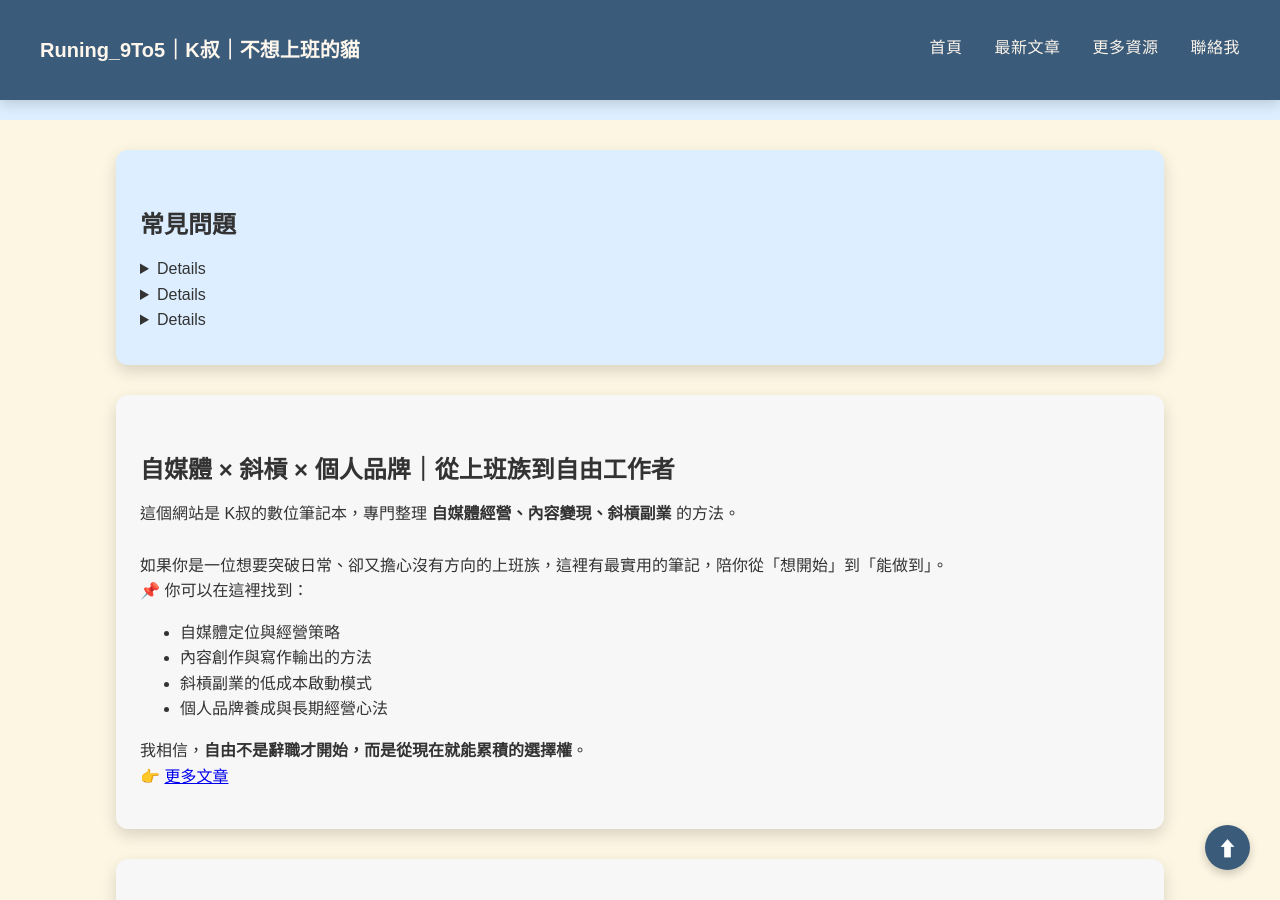
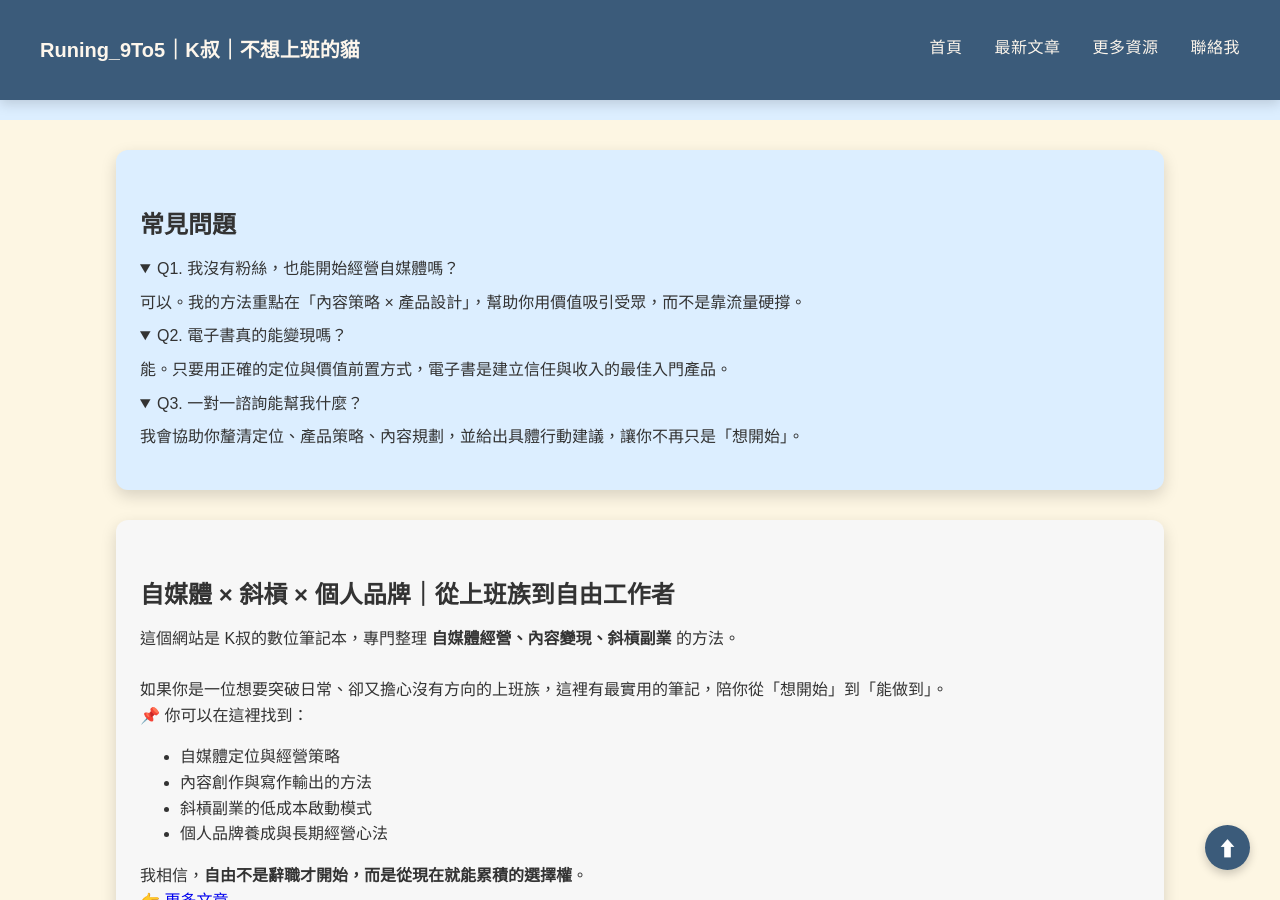
Before and after one commit to KenHAI666/Runing9TO5, a Jekyll site: the page built from index.md, in a window 1280 px wide and 900 px high, scrolled down 380 px. Built offline with Jekyll 4.4.1, drawn with Linux system fonts in a browser that asks for light colours.

Commit message:
Update index.md

```diff
--- a/index.md
+++ b/index.md
@@ -38,16 +38,16 @@ keywords: "自媒體變現, 自媒體經營, 電子書教學, 個人品牌, 一
 <!-- FAQ 區 -->
   <section class="card-section animate-section">
     <h2>常見問題</h2>
-    <details>
-      <h3>Q1. 我沒有粉絲，也能開始經營自媒體嗎？</h3>
+    <details open>
+      <summary>Q1. 我沒有粉絲，也能開始經營自媒體嗎？</summary>
       <p>可以。我的方法重點在「內容策略 × 產品設計」，幫助你用價值吸引受眾，而不是靠流量硬撐。</p>
    </details>
-   <details>
-      <h3>Q2. 電子書真的能變現嗎？</h3>
+   <details open>
+      <summary>Q2. 電子書真的能變現嗎？</summary>
       <p>能。只要用正確的定位與價值前置方式，電子書是建立信任與收入的最佳入門產品。</p>
   </details>
-   <details>
-      <h3>Q3. 一對一諮詢能幫我什麼？</h3>
+   <details open>
+       <summary>Q3. 一對一諮詢能幫我什麼？</summary>
       <p>我會協助你釐清定位、產品策略、內容規劃，並給出具體行動建議，讓你不再只是「想開始」。</p>
     </details>
   </section>
```
